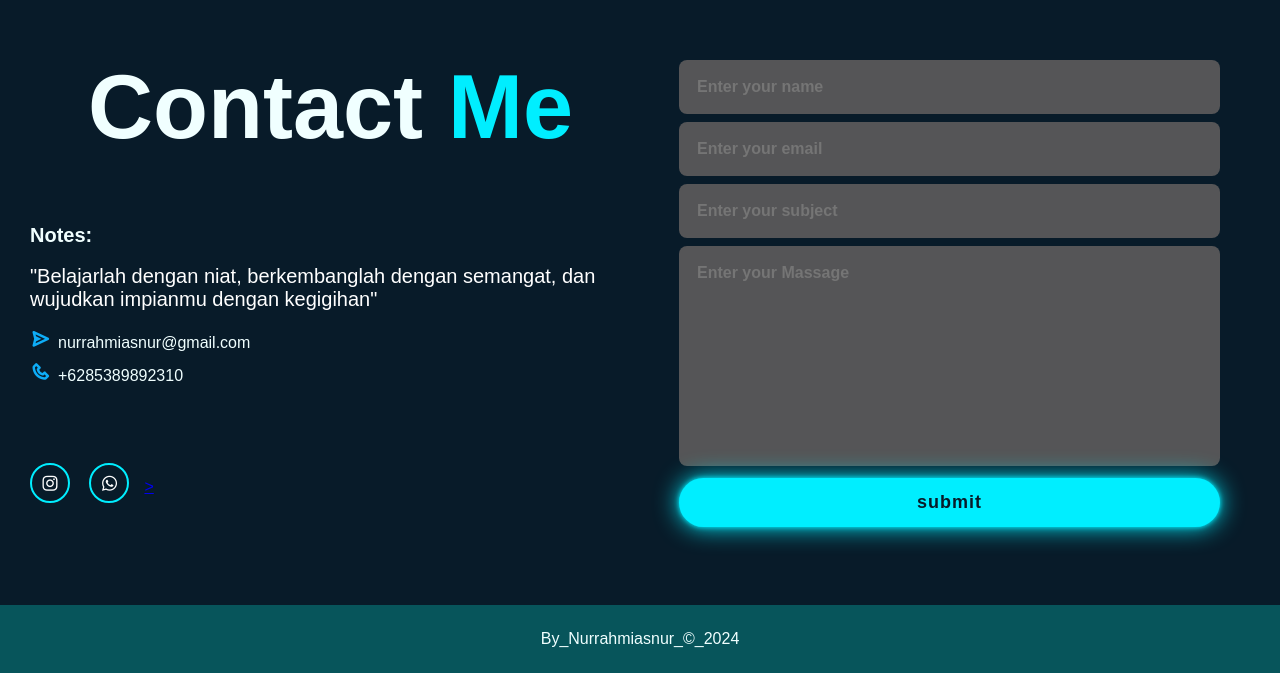
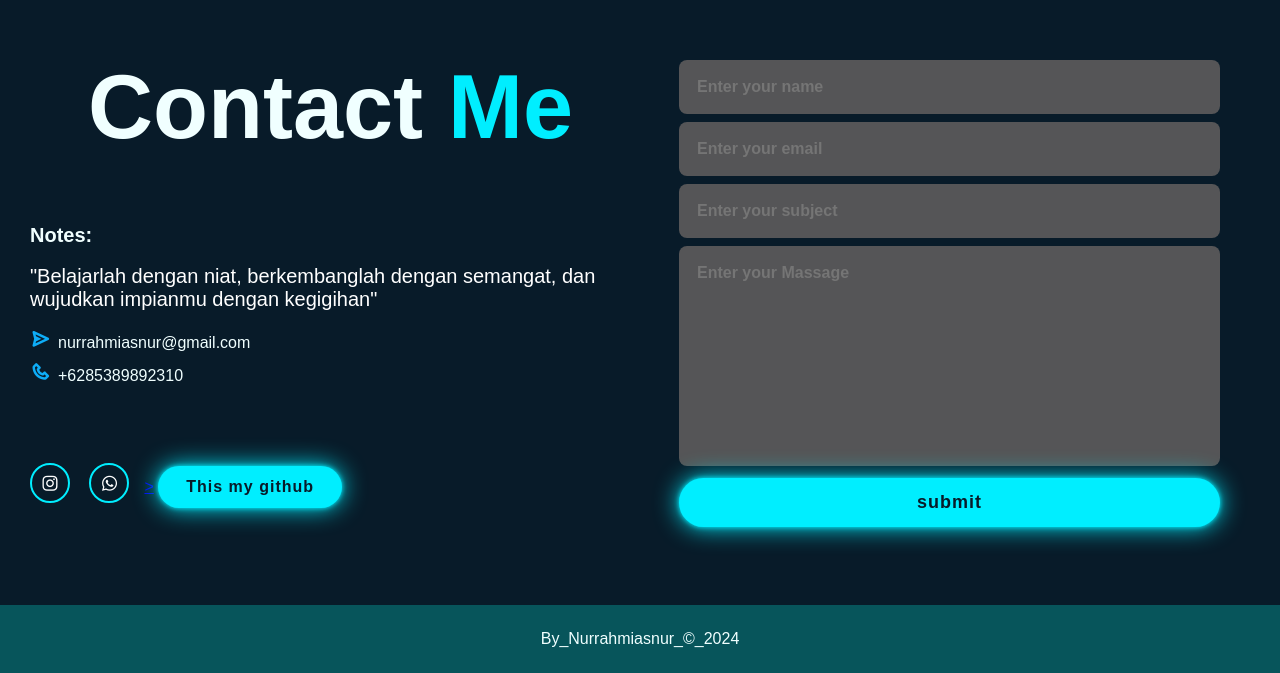
Before and after one commit to Rahmi013/Rahmi013.github.io, a plain HTML site: page index.html in a window 1280 px wide. Shown: the part 3107-3780 px from the top of the page. Drawn offline with nearby package versions, Linux system fonts and the light colour scheme.

Commit message:
Update index.html

```diff
--- a/index.html
+++ b/index.html
@@ -190,6 +190,7 @@
         <div class="contact-icons">
             <a href="https://www.instagram.com/nurrahmi_asnur/"><i class='bx bxl-instagram' style='color:#ffffff'></i></a>
             <a href="https://wa.me/6285389892310"><i class='bx bxl-whatsapp' style='color:#ffffff'></i>></a>
+            <a href="https://github.com/Rahmi013" target="_blank" class="read">This my github</a>
         </div>
     </div>
 
```
